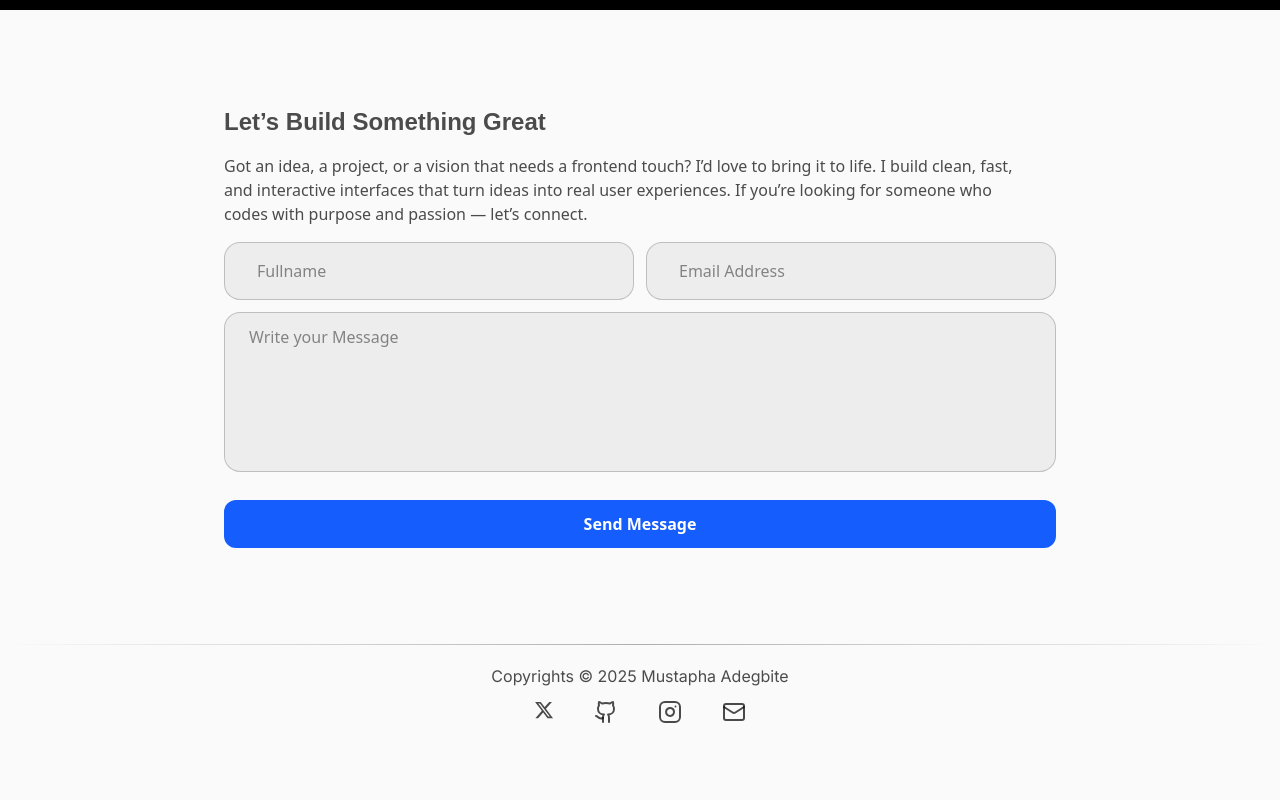
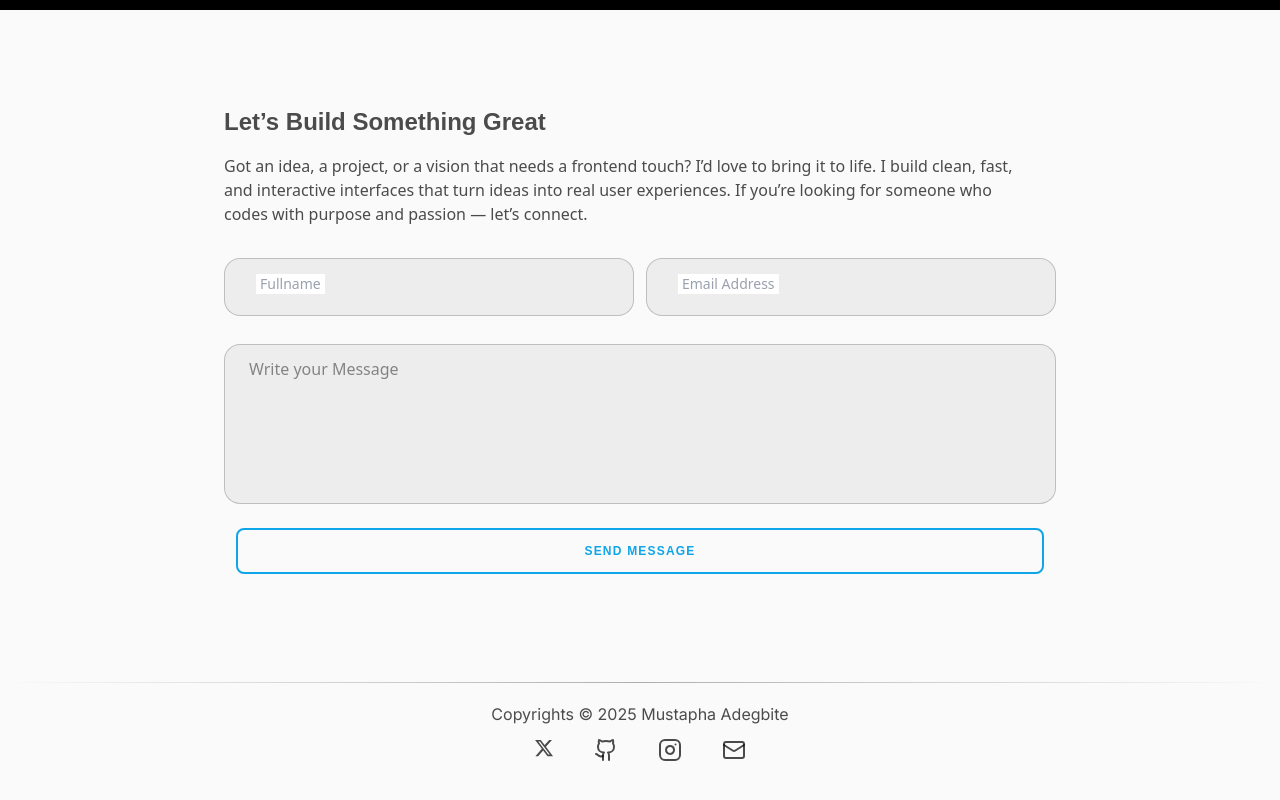
Before and after one commit to Genius-mu/portfolio.me, a React (Vite) app: page / in a window 1280 px wide. Shown: the part 2831-3631 px from the top of the page. Built offline with nearby package versions, Linux system fonts and the light colour scheme; a web font is replaced by a local one.

Commit message:
portfolio

```diff
--- a/src/App.css
+++ b/src/App.css
@@ -1,4 +1,113 @@
 @import url("https://fonts.googleapis.com/css2?family=Inter:ital,opsz,wght@0,14..32,100..900;1,14..32,100..900&family=Outfit:wght@100..900&family=Playfair+Display:ital,wght@0,400..900;1,400..900&family=Stack+Sans+Headline:wght@200..700&family=Stack+Sans+Notch:wght@200..700&display=swap");
+
+.btn1Class {
+  cursor: pointer;
+  --c: #0ea5e9;
+  padding: 12px 28px;
+  margin: 1em;
+  position: relative;
+  min-width: 12em;
+  background: transparent;
+  font-size: 12px;
+  font-weight: bold;
+  color: var(--c);
+  text-align: center;
+  text-transform: uppercase;
+  font-family: sans-serif;
+  letter-spacing: 0.1em;
+  border: 2px solid var(--c);
+  border-radius: 8px;
+  overflow: hidden;
+  z-index: 1;
+  transition: 0.5s;
+}
+
+.btn1Class span {
+  position: absolute;
+  width: 25%;
+  height: 100%;
+  background-color: var(--c);
+  transform: translateY(150%);
+  border-radius: 50%;
+  left: calc((var(--n) - 1) * 25%);
+  transition: 0.5s;
+  transition-delay: calc((var(--n) - 1) * 0.1s);
+  z-index: -1;
+}
+
+.btn1Class:hover {
+  color: black;
+}
+
+.btn1Class:hover span {
+  transform: translateY(0) scale(2);
+}
+
+.btn1Class span:nth-child(1) {
+  --n: 1;
+}
+
+.btn1Class span:nth-child(2) {
+  --n: 2;
+}
+
+.btn1Class span:nth-child(3) {
+  --n: 3;
+}
+
+.btn1Class span:nth-child(4) {
+  --n: 4;
+}
+
+@keyframes nebula-float {
+  0% {
+    transform: translate(0, -50%) scale(0.8);
+    opacity: 0;
+    background: #c774ff;
+  }
+  20% {
+    opacity: 0.8;
+  }
+  100% {
+    transform: translate(calc(var(--x) * 140px), calc(var(--y) * 35px))
+      scale(1.1);
+    opacity: 0;
+    background: #6df2ff;
+  }
+}
+
+/* Trigger particle animation on input focus */
+.nebula-input .input:focus ~ .nebula-particle {
+  animation: nebula-float 2s forwards ease-out;
+  animation-delay: var(--delay);
+}
+
+/* Float the label up when focused or has value */
+.nebula-input .input:focus ~ .user-label,
+.nebula-input .input:not(:placeholder-shown) ~ .user-label {
+  transform: translateY(-25px);
+  font-size: 12px;
+  color: #d18cff;
+  left: 10px;
+}
+
+/* Purple glow on focus */
+.nebula-input .input:focus {
+  border-color: #b56aff !important;
+  box-shadow:
+    0 5px 8px rgba(181, 106, 255, 0.3),
+    0 10px 20px rgba(181, 106, 255, 0.2),
+    0 15px 40px rgba(181, 106, 255, 0.15),
+    0 20px 60px rgba(181, 106, 255, 0.1);
+}
+
+/* Float label up for textarea too */
+.nebula-input .input:focus ~ .user-label,
+.nebula-input .input:not(:placeholder-shown) ~ .user-label {
+  transform: translateY(-25px);
+  font-size: 12px;
+  color: #d18cff;
+}
 
 /* * {
   cursor: none;
--- a/src/components/Section5.jsx
+++ b/src/components/Section5.jsx
@@ -90,19 +90,19 @@ const Section5 = () => {
                   onSubmit={handleSubmit}
                   className="flex flex-col gap-y-3 relative"
                 >
-                  <div className="w-full flex flex-col md:flex-row gap-3">
-                    {/* Fullname Field */}
+                  <div className="w-full flex flex-col md:flex-row gap-3 py-4">
+                    <div className="nebula-input relative w-full overflow-hidden">
                       <Field
                         type="text"
                         name="fullname"
-                      placeholder="Fullname"
+                        placeholder=" "
                         onChange={handleChange}
                         onBlur={handleBlur}
                         value={values.fullname}
-                      className={`w-full rounded-2xl outline-none pl-8 py-4 bg-black/5 ${
+                        className={`input w-full rounded-2xl outline-none pl-8 py-4 bg-black/5 ${
                           dark
                             ? "text-[#f1f1f1] border-white/40"
-                          : "text-black/90 "
+                            : "text-black/90"
                         } border transition-all duration-200 ${
                           touched.fullname
                             ? isValidName
@@ -112,19 +112,80 @@ const Section5 = () => {
                         }`}
                       />
 
+                      <label
+                        className={`user-label absolute left-8 top-4 pointer-events-none transition-all duration-300 ease-out px-1 text-sm ${
+                          dark
+                            ? "bg-[#00000f] text-[#6a6a8a]"
+                            : "bg-white text-gray-400"
+                        }`}
+                      >
+                        Fullname
+                      </label>
+
+                      <div
+                        className="nebula-particle absolute w-1.5 h-1.5 rounded-full pointer-events-none opacity-0 top-1/2 left-10"
+                        style={{
+                          "--x": "0.2",
+                          "--y": "-0.4",
+                          "--delay": "0.1s",
+                        }}
+                      />
+                      <div
+                        className="nebula-particle absolute w-1.5 h-1.5 rounded-full pointer-events-none opacity-0 top-1/2 left-10"
+                        style={{
+                          "--x": "0.5",
+                          "--y": "-0.2",
+                          "--delay": "0.3s",
+                        }}
+                      />
+                      <div
+                        className="nebula-particle absolute w-1.5 h-1.5 rounded-full pointer-events-none opacity-0 top-1/2 left-10"
+                        style={{
+                          "--x": "0.3",
+                          "--y": "0.3",
+                          "--delay": "0.5s",
+                        }}
+                      />
+                      <div
+                        className="nebula-particle absolute w-1.5 h-1.5 rounded-full pointer-events-none opacity-0 top-1/2 left-10"
+                        style={{
+                          "--x": "0.7",
+                          "--y": "0.1",
+                          "--delay": "0.2s",
+                        }}
+                      />
+                      <div
+                        className="nebula-particle absolute w-1.5 h-1.5 rounded-full pointer-events-none opacity-0 top-1/2 left-10"
+                        style={{
+                          "--x": "0.1",
+                          "--y": "-0.7",
+                          "--delay": "0.4s",
+                        }}
+                      />
+                      <div
+                        className="nebula-particle absolute w-1.5 h-1.5 rounded-full pointer-events-none opacity-0 top-1/2 left-10"
+                        style={{
+                          "--x": "0.6",
+                          "--y": "0.4",
+                          "--delay": "0.6s",
+                        }}
+                      />
+                    </div>
+
                     {/* Email Field */}
+                    <div className="nebula-input relative w-full">
                       <Field
                         type="email"
                         name="email"
-                      placeholder="Email Address"
+                        placeholder=" "
                         onChange={handleChange}
                         onBlur={handleBlur}
                         value={values.email}
-                      className={`w-full rounded-2xl outline-none pl-8 py-4 ${
+                        className={`input w-full rounded-2xl outline-none pl-8 py-4 bg-black/5 ${
                           dark
                             ? "text-white border-white/40"
                             : "text-black/90 border-black/20"
-                      } bg-black/5 border transition-all duration-200 ${
+                        } border transition-all duration-200 ${
                           touched.email
                             ? isValidEmail
                               ? "border-green-500"
@@ -132,6 +193,66 @@ const Section5 = () => {
                             : "border-black/20"
                         }`}
                       />
+
+                      <label
+                        className={`user-label absolute left-8 top-4 pointer-events-none transition-all duration-300 ease-out px-1 text-sm ${
+                          dark
+                            ? "bg-[#00000f] text-[#6a6a8a]"
+                            : "bg-white text-gray-400"
+                        }`}
+                      >
+                        Email Address
+                      </label>
+
+                      <div
+                        className="nebula-particle absolute w-1.5 h-1.5 rounded-full pointer-events-none opacity-0 top-1/2 left-10"
+                        style={{
+                          "--x": "0.2",
+                          "--y": "-0.4",
+                          "--delay": "0.1s",
+                        }}
+                      />
+                      <div
+                        className="nebula-particle absolute w-1.5 h-1.5 rounded-full pointer-events-none opacity-0 top-1/2 left-10"
+                        style={{
+                          "--x": "0.5",
+                          "--y": "-0.2",
+                          "--delay": "0.3s",
+                        }}
+                      />
+                      <div
+                        className="nebula-particle absolute w-1.5 h-1.5 rounded-full pointer-events-none opacity-0 top-1/2 left-10"
+                        style={{
+                          "--x": "0.3",
+                          "--y": "0.3",
+                          "--delay": "0.5s",
+                        }}
+                      />
+                      <div
+                        className="nebula-particle absolute w-1.5 h-1.5 rounded-full pointer-events-none opacity-0 top-1/2 left-10"
+                        style={{
+                          "--x": "0.7",
+                          "--y": "0.1",
+                          "--delay": "0.2s",
+                        }}
+                      />
+                      <div
+                        className="nebula-particle absolute w-1.5 h-1.5 rounded-full pointer-events-none opacity-0 top-1/2 left-10"
+                        style={{
+                          "--x": "0.1",
+                          "--y": "-0.7",
+                          "--delay": "0.4s",
+                        }}
+                      />
+                      <div
+                        className="nebula-particle absolute w-1.5 h-1.5 rounded-full pointer-events-none opacity-0 top-1/2 left-10"
+                        style={{
+                          "--x": "0.6",
+                          "--y": "0.4",
+                          "--delay": "0.6s",
+                        }}
+                      />
+                    </div>
                   </div>
 
                   {/* Message Field */}
@@ -156,12 +277,23 @@ const Section5 = () => {
                   />
 
                   {/* Submit Button */}
-                  <button
+                  {/* <button
                     type="submit"
                     disabled={state.submitting}
                     className="mt-4 bg-blue-600 hover:bg-blue-700 text-white font-semibold py-3 px-6 rounded-xl transition-all duration-200"
                   >
                     {state.submitting ? "Sending..." : "Send Message"}
+                  </button> */}
+                  <button
+                    class="btn1Class"
+                    type="submit"
+                    disabled={state.submitting}
+                  >
+                    {state.submitting ? "Sending..." : "Send Message"}
+                    <span></span>
+                    <span></span>
+                    <span></span>
+                    <span></span>
                   </button>
 
                   {/* Success Message */}
```
Lines whose indentation alone changed are shown as unchanged.
